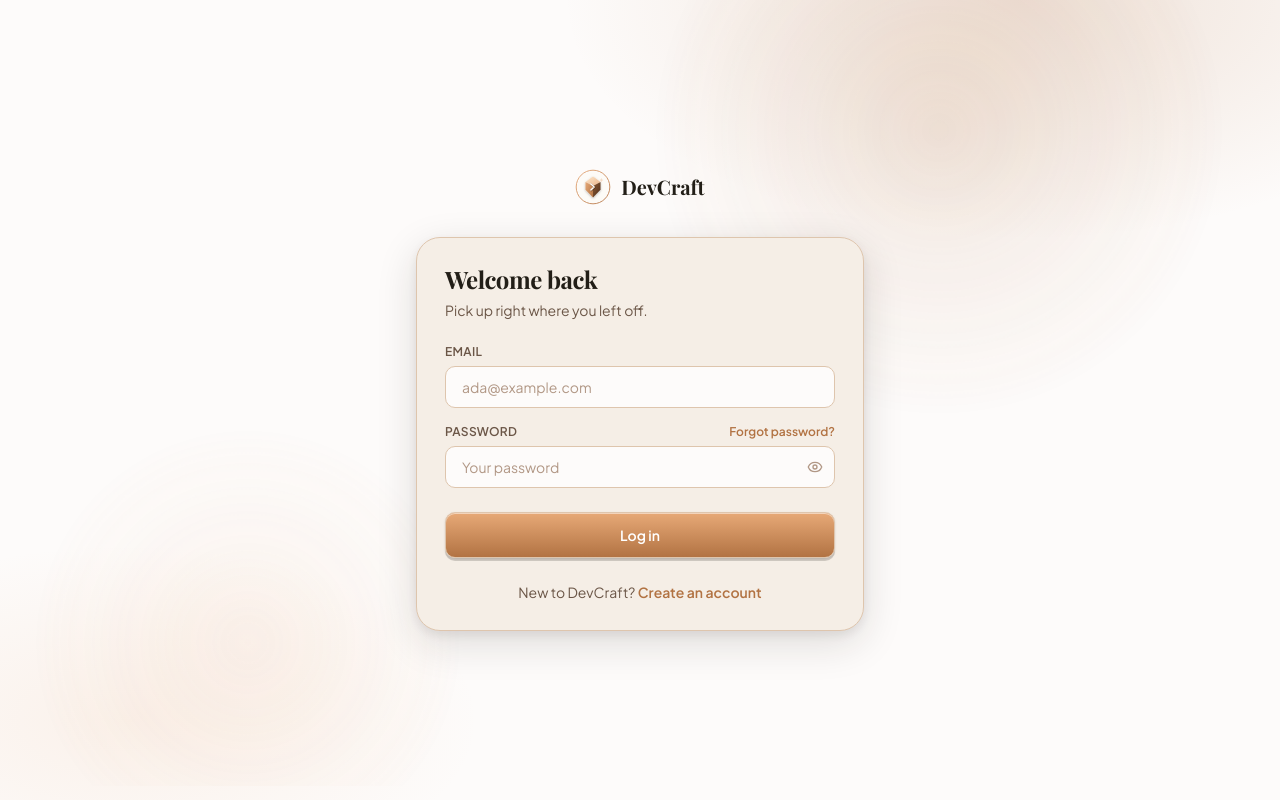
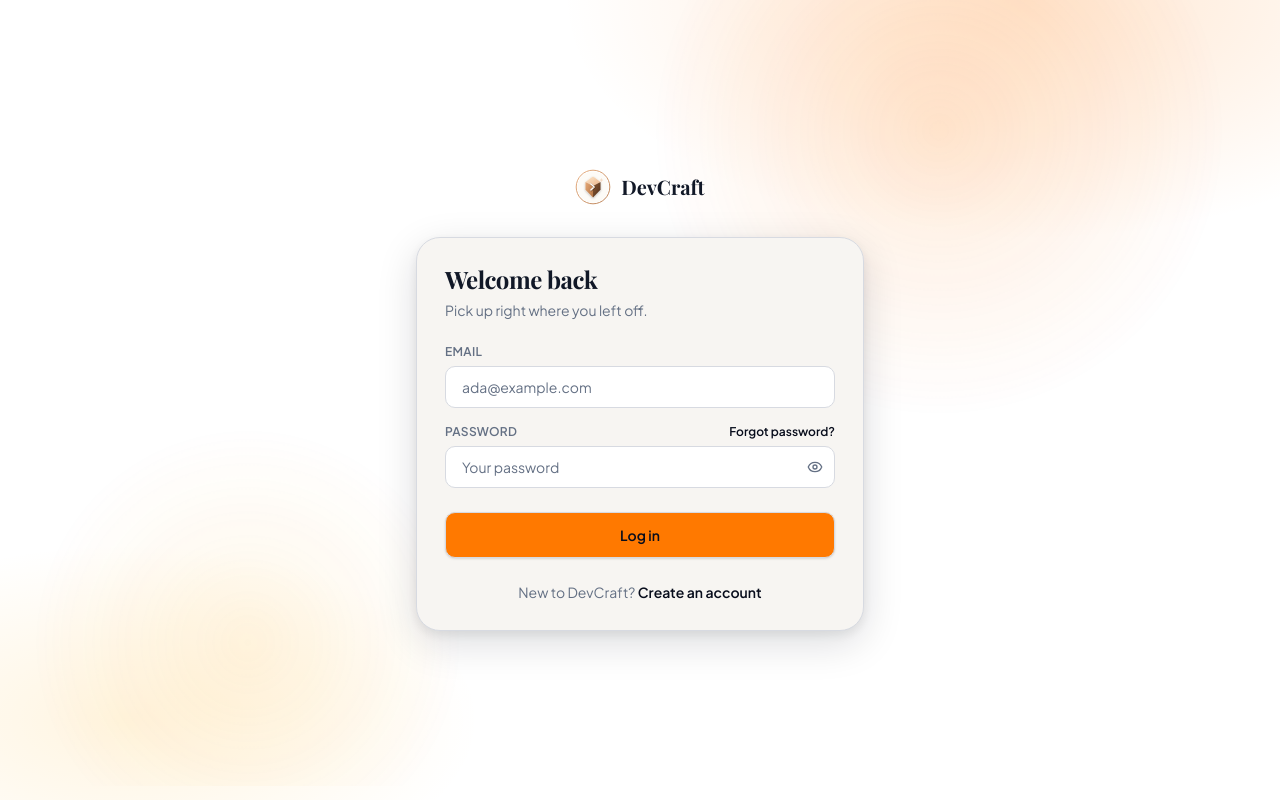
Before and after one commit to ybeex/devcraft-web, a Next.js app: page /login in a window 1280 px wide. Built offline with nearby package versions, Linux system fonts and the light colour scheme; no server answers.

Commit message:
fix(ui): align marketing and dashboard visual details

```diff
--- a/src/app/(marketing)/pricing/page.tsx
+++ b/src/app/(marketing)/pricing/page.tsx
@@ -170,7 +170,7 @@ export default function PricingPage() {
                 )}
               >
                 {tier.featured && (
-                  <span className="absolute -top-3 left-1/2 -translate-x-1/2 rounded-full bg-brand px-3 py-1 text-xs font-bold text-white">
+                  <span className="absolute -top-3 left-1/2 -translate-x-1/2 rounded-full bg-brand px-3 py-1 text-xs font-bold text-[#080D1C]">
                     Most popular
                   </span>
                 )}
--- a/src/app/globals.css
+++ b/src/app/globals.css
@@ -7,64 +7,65 @@
 
 :root {
   /* Canvas */
-  --canvas:      #fdfbfa;
-  --card:        #f5eee6;
-  --raised:      #ebdccb;
+  --canvas:      #ffffff;
+  --card:        #f7f5f2;
+  --raised:      #eceef2;
 
   /* Structure */
-  --rim:         #dec5ad;
-  --rim-subtle:  #eeddc8;
+  --rim:         #d7dae1;
+  --rim-subtle:  #eceef2;
 
   /* Brand */
-  --brand:        #b27343;
-  --brand-hover:  #e7a977;
-  --brand-muted:  rgba(178, 115, 67, 0.12);
+  --brand:        #ff7900;
+  --brand-hover:  #f45b00;
+  --brand-muted:  rgba(255, 121, 0, 0.12);
+  --brand-text:   #080d1c;
 
   /* Text */
-  --ink:   #221e17;
-  --dim:   #6b5647;
-  --ghost: #b19785;
+  --ink:   #111827;
+  --dim:   #647084;
+  --ghost: #647084;
 
   /* Semantic (never theme-shift) */
-  --success: #10b981;
-  --warning: #f59e0b;
-  --error:   #ef4444;
-  --info:    #3b82f6;
+  --success: #16a36a;
+  --warning: #f2a900;
+  --error:   #e5484d;
+  --info:    #3985ff;
 
-  /* Warm, restrained syntax colors for lesson and AI code blocks. */
-  --code-bg:       #f7f3ee;
-  --code-comment:  #687a70;
-  --code-tag:      #c2413b;
-  --code-attr:     #8653b5;
-  --code-string:   #24734b;
-  --code-number:   #bd5b18;
-  --code-keyword:  #793fc1;
-  --code-function: #1769aa;
-  --code-operator: #bd3f75;
+  /* Syntax colors for lesson and AI code blocks. */
+  --code-bg:       #f7f5f2;
+  --code-comment:  #647084;
+  --code-tag:      #e5484d;
+  --code-attr:     #9065ff;
+  --code-string:   #16a36a;
+  --code-number:   #f2a900;
+  --code-keyword:  #7045db;
+  --code-function: #3985ff;
+  --code-operator: #27c9e8;
 
   /* Track accents */
-  --track-fe: #d97706;
-  --track-be: #7c3aed;
+  --track-fe: #ff7900;
+  --track-be: #3985ff;
 
   /* Delta chips */
-  --positive-bg:   #dcfce7;
-  --positive-text: #15803d;
-  --negative-bg:   #fee2e2;
-  --negative-text: #b91c1c;
+  --positive-bg:   rgba(22,163,106,.12);
+  --positive-text: #16a36a;
+  --negative-bg:   rgba(229,72,77,.12);
+  --negative-text: #e5484d;
 
   /* Chart palette — shared both modes */
-  --chart-1: #b27343;
-  --chart-2: #3b82f6;
-  --chart-3: #10b981;
-  --chart-4: #f59e0b;
-  --chart-5: #7c3aed;
-  --chart-6: #d97706;
+  --chart-1: #ff7900;
+  --chart-2: #3985ff;
+  --chart-3: #16a36a;
+  --chart-4: #f2a900;
+  --chart-5: #9065ff;
+  --chart-6: #27c9e8;
   --chart-grid: var(--rim-subtle);
 
   /* Elevation */
-  --shadow-sm: 0 1px 3px rgba(34,30,23,.08), 0 1px 2px rgba(34,30,23,.06);
-  --shadow-md: 0 4px 16px rgba(34,30,23,.10), 0 2px 6px rgba(34,30,23,.06);
-  --shadow-lg: 0 12px 40px rgba(34,30,23,.14), 0 4px 12px rgba(34,30,23,.08);
+  --shadow-sm: 0 1px 3px rgba(8,13,28,.08), 0 1px 2px rgba(8,13,28,.06);
+  --shadow-md: 0 4px 16px rgba(8,13,28,.10), 0 2px 6px rgba(8,13,28,.06);
+  --shadow-lg: 0 12px 40px rgba(8,13,28,.14), 0 4px 12px rgba(8,13,28,.08);
   --bevel-light: inset 0 1px 0 rgba(255,255,255,.5);
 
   /* Radii */
@@ -80,47 +81,48 @@
 }
 
 [data-theme="dark"] {
-  --canvas:      #110f0c;
-  --card:        #221e17;
-  --raised:      #332c22;
+  --canvas:      #080d1c;
+  --card:        #151e32;
+  --raised:      #202b40;
 
-  --rim:         #443b2e;
-  --rim-subtle:  #332c22;
+  --rim:         #344054;
+  --rim-subtle:  #202b40;
 
-  --brand:        #e7a977;
-  --brand-hover:  #edbe99;
-  --brand-muted:  rgba(231, 169, 119, 0.15);
+  --brand:        #ff7900;
+  --brand-hover:  #ffaa00;
+  --brand-muted:  rgba(255, 121, 0, 0.15);
+  --brand-text:   #ffaa00;
 
-  --ink:   #fdfbf7;
-  --dim:   #caa894;
-  --ghost: #6b5647;
+  --ink:   #f7f5f2;
+  --dim:   #c8cbd4;
+  --ghost: #c8cbd4;
 
-  --code-bg:       #24211f;
-  --code-comment:  #93a397;
-  --code-tag:      #ff8f7b;
-  --code-attr:     #d2a6ff;
-  --code-string:   #a4df9b;
-  --code-number:   #ffc078;
-  --code-keyword:  #d6a3ff;
-  --code-function: #82caff;
-  --code-operator: #ff8ac2;
+  --code-bg:       #10182b;
+  --code-comment:  #c8cbd4;
+  --code-tag:      #ff8a80;
+  --code-attr:     #b9a1ff;
+  --code-string:   #40d6a1;
+  --code-number:   #ffc247;
+  --code-keyword:  #b9a1ff;
+  --code-function: #72aaff;
+  --code-operator: #27c9e8;
 
-  --track-fe: #f59e0b;
-  --track-be: #a78bfa;
+  --track-fe: #ffaa00;
+  --track-be: #72aaff;
 
-  --positive-bg:   rgba(16,185,129,.16);
-  --positive-text: #4ade80;
-  --negative-bg:   rgba(239,68,68,.16);
-  --negative-text: #f87171;
+  --positive-bg:   rgba(22,163,106,.16);
+  --positive-text: #40d6a1;
+  --negative-bg:   rgba(229,72,77,.16);
+  --negative-text: #ff8a80;
 
   --shadow-sm: 0 1px 3px rgba(0,0,0,.3), 0 1px 2px rgba(0,0,0,.2);
   --shadow-md: 0 4px 16px rgba(0,0,0,.4), 0 2px 6px rgba(0,0,0,.2);
   --shadow-lg: 0 12px 40px rgba(0,0,0,.5), 0 4px 12px rgba(0,0,0,.3);
   --bevel-light: inset 0 1px 0 rgba(255,255,255,.06);
 
-  --canvas-dot:  rgba(231,169,119,.08);
-  --ghost-frame: rgba(231,169,119,.25);
-  --glow-rgb:    231, 169, 119;
+  --canvas-dot:  rgba(255,170,0,.08);
+  --ghost-frame: rgba(255,170,0,.25);
+  --glow-rgb:    255, 121, 0;
 
   --font-ui: 'Bricolage Grotesque', sans-serif;
 }
@@ -188,21 +190,21 @@ h1, h2, h3, h4, h5, h6 {
   .text-ink   { color: var(--ink); }
   .text-dim   { color: var(--dim); }
   .text-ghost { color: var(--ghost); }
-  .text-brand { color: var(--brand); }
+  .text-brand { color: var(--brand-text); }
 
   .shadow-elev-sm { box-shadow: var(--shadow-sm); }
   .shadow-elev-md { box-shadow: var(--shadow-md); }
   .shadow-elev-lg { box-shadow: var(--shadow-lg); }
 
   .glass {
-    background: rgba(253,251,250,.6);
+    background: rgba(255,255,255,.6);
     backdrop-filter: blur(16px) saturate(180%);
-    border: 1px solid rgba(222,197,173,.4);
+    border: 1px solid rgba(215,218,225,.4);
     box-shadow: var(--shadow-md);
   }
   [data-theme="dark"] .glass {
-    background: rgba(34,30,23,.7);
-    border-color: rgba(68,59,46,.5);
+    background: rgba(21,30,50,.7);
+    border-color: rgba(52,64,84,.5);
   }
 
   .text-gradient {
@@ -215,21 +217,21 @@ h1, h2, h3, h4, h5, h6 {
   .mesh-bg {
     background-color: var(--canvas);
     background-image:
-      radial-gradient(ellipse 60% 50% at 80% 0%, rgba(178,115,67,.18) 0%, transparent 60%),
-      radial-gradient(ellipse 50% 40% at 10% 90%, rgba(231,169,119,.12) 0%, transparent 55%);
+      radial-gradient(ellipse 60% 50% at 80% 0%, rgba(255,121,0,.18) 0%, transparent 60%),
+      radial-gradient(ellipse 50% 40% at 10% 90%, rgba(255,170,0,.12) 0%, transparent 55%);
   }
   [data-theme="dark"] .mesh-bg {
     background-image:
-      radial-gradient(ellipse 60% 50% at 80% 0%, rgba(231,169,119,.15) 0%, transparent 60%),
-      radial-gradient(ellipse 50% 40% at 10% 90%, rgba(178,115,67,.10) 0%, transparent 55%);
+      radial-gradient(ellipse 60% 50% at 80% 0%, rgba(255,121,0,.15) 0%, transparent 60%),
+      radial-gradient(ellipse 50% 40% at 10% 90%, rgba(255,170,0,.10) 0%, transparent 55%);
   }
 
   .mesh-animate { position: relative; overflow: hidden; }
   .mesh-animate::before {
     content: ''; position: absolute; inset: 0; z-index: 0; pointer-events: none;
     background-image:
-      radial-gradient(circle 420px at 72% 18%, rgba(178,115,67,.16) 0%, transparent 70%),
-      radial-gradient(circle 320px at 18% 82%, rgba(231,169,119,.11) 0%, transparent 70%);
+      radial-gradient(circle 420px at 72% 18%, rgba(255,121,0,.16) 0%, transparent 70%),
+      radial-gradient(circle 320px at 18% 82%, rgba(255,170,0,.11) 0%, transparent 70%);
     animation: meshDrift 18s ease-in-out infinite;
   }
   @keyframes meshDrift {
@@ -249,17 +251,18 @@ h1, h2, h3, h4, h5, h6 {
   }
 
   .btn-3d {
-    background: linear-gradient(180deg, var(--brand-hover) 0%, var(--brand) 100%);
-    box-shadow: var(--bevel-light), 0 3px 0 rgba(34,30,23,.18), var(--shadow-sm);
-    border: 1px solid rgba(34,30,23,.08);
-    transition: transform 120ms ease, box-shadow 120ms ease;
+    background: var(--brand);
+    color: #080d1c;
+    box-shadow: var(--shadow-sm);
+    border: 1px solid rgba(8,13,28,.08);
+    transition: background-color 120ms ease, transform 120ms ease, box-shadow 120ms ease;
+  }
+  .btn-3d:hover {
+    background: var(--brand-hover);
   }
   .btn-3d:active {
     transform: translateY(2px);
-    box-shadow: var(--bevel-light), 0 1px 0 rgba(34,30,23,.18), var(--shadow-sm);
-  }
-  [data-theme="dark"] .btn-3d {
-    box-shadow: var(--bevel-light), 0 3px 0 rgba(0,0,0,.4), var(--shadow-sm);
+    box-shadow: none;
   }
 
   @keyframes shimmer { 0% { background-position: -200% 0; } 100% { background-position: 200% 0; } }
@@ -277,7 +280,7 @@ h1, h2, h3, h4, h5, h6 {
 ::-webkit-scrollbar-thumb:hover { background: var(--brand); }
 
 :focus-visible { outline: 2px solid var(--brand); outline-offset: 2px; border-radius: 4px; }
-::selection { background: rgba(178,115,67,.18); color: var(--brand); }
+::selection { background: rgba(255,121,0,.18); color: var(--brand-text); }
 
 /* Syntax colors used by lesson and AI markdown code blocks. */
 .markdown-code-block { background: var(--code-bg); }
@@ -290,6 +293,46 @@ h1, h2, h3, h4, h5, h6 {
 .syntax-function { color: var(--code-function); }
 .syntax-operator { color: var(--code-operator); }
 
+/* Execution output for JavaScript, TypeScript, and SQL uses the same readable terminal surface in lessons and the playground. */
+.code-console-output {
+  background: var(--code-bg);
+  color: var(--ink);
+  border-top: 1px solid var(--rim-subtle);
+}
+.code-console-output .code-console-stdout { color: var(--ink); }
+.code-console-output .code-console-stderr { color: var(--error); }
+.code-console-output .code-console-muted { color: var(--ghost); }
+.code-console-output .code-console-table > div {
+  border-color: var(--rim);
+}
+.code-console-output .code-console-table thead {
+  background: var(--raised);
+  color: var(--dim);
+}
+.code-console-output .code-console-table tr { border-color: var(--rim-subtle); }
+.code-console-output .code-console-table td { color: var(--ink); }
+.code-console-output .code-console-table .result-table-summary { color: var(--dim); }
+.code-console-card {
+  overflow: hidden;
+  border: 1px solid var(--rim);
+  border-radius: var(--radius-md);
+  background: var(--canvas);
+  box-shadow: var(--bevel-light);
+}
+.code-console-error-card { border-color: var(--error); background: color-mix(in srgb, var(--error) 8%, var(--canvas)); }
+.code-console-label {
+  margin: 0;
+  padding: .45rem .7rem;
+  border-bottom: 1px solid var(--rim-subtle);
+  color: var(--dim);
+  font-family: var(--font-mono, ui-monospace, monospace);
+  font-size: 10px;
+  font-weight: 700;
+  letter-spacing: .08em;
+  text-transform: uppercase;
+}
+.code-console-card pre { margin: 0; padding: .75rem; }
+
 @media (prefers-reduced-motion: reduce) {
   *, *::before, *::after {
     animation-duration: .01ms !important;
--- a/src/components/marketing/BlogArticleContent.tsx
+++ b/src/components/marketing/BlogArticleContent.tsx
@@ -97,13 +97,13 @@ function BlockRenderer({ block }: { block: BlogBlock }) {
       return (
         <div className="overflow-hidden rounded-[var(--radius-md)] border border-rim-subtle shadow-elev-sm">
           {/* Code-block chrome — reuses the icon-code-window 3-dot pattern */}
-          <div className="flex items-center gap-1.5 bg-[#221e17] px-4 py-2.5">
+          <div className="flex items-center gap-1.5 bg-[#151E32] px-4 py-2.5">
             <span className="h-2.5 w-2.5 rounded-full bg-error" />
             <span className="h-2.5 w-2.5 rounded-full bg-warning" />
             <span className="h-2.5 w-2.5 rounded-full bg-success" />
-            <span className="ml-2 font-mono text-[11px] text-[#caa894]">{block.language}</span>
+            <span className="ml-2 font-mono text-[11px] text-[#C8CBD4]">{block.language}</span>
           </div>
-          <pre className="overflow-x-auto bg-[#110f0c] p-4 font-mono text-[13px] leading-relaxed text-[#fdfbf7]">
+          <pre className="overflow-x-auto bg-[#080D1C] p-4 font-mono text-[13px] leading-relaxed text-[#F7F5F2]">
             <code>{block.code}</code>
           </pre>
         </div>
--- a/src/components/marketing/PricingPreview.tsx
+++ b/src/components/marketing/PricingPreview.tsx
@@ -74,7 +74,7 @@ export function PricingPreview() {
               )}
             >
               {tier.featured && (
-                <span className="absolute -top-3 left-1/2 -translate-x-1/2 rounded-full bg-brand px-3 py-1 text-xs font-bold text-white">
+                <span className="absolute -top-3 left-1/2 -translate-x-1/2 rounded-full bg-brand px-3 py-1 text-xs font-bold text-[#080D1C]">
                   Most popular
                 </span>
               )}
--- a/src/components/onboarding/OnboardingProgress.tsx
+++ b/src/components/onboarding/OnboardingProgress.tsx
@@ -17,7 +17,7 @@ export function OnboardingProgress({ step, total }: OnboardingProgressProps) {
           className="h-1.5 rounded-full"
           animate={{
             width: i === step ? 32 : 8,
-            backgroundColor: i <= step ? '#fdfbf7' : 'rgba(255,255,255,0.4)',
+            backgroundColor: i <= step ? '#F7F5F2' : 'rgba(255,255,255,0.4)',
           }}
           transition={{ duration: 0.3, ease: easeOut }}
         />
--- a/src/components/ui/Button.tsx
+++ b/src/components/ui/Button.tsx
@@ -11,8 +11,7 @@ interface ButtonProps extends ButtonHTMLAttributes<HTMLButtonElement> {
 }
 
 const variantStyles: Record<ButtonVariant, string> = {
-  // btn-3d (defined in globals.css) supplies the gradient + thickness-shadow + active-press
-  primary: 'btn-3d text-white',
+  primary: 'btn-3d text-[#080D1C]',
   ghost: 'bg-transparent text-ink hover:bg-card',
   outline: 'bg-card border border-rim text-ink shadow-elev-sm hover:shadow-elev-md',
   danger: 'bg-error text-white shadow-elev-sm hover:opacity-90',
```
Also changed, not shown: src/components/dashboard/Sidebar.tsx (+4 -33 lines), src/components/dashboard/TopBar.tsx (+2 -19 lines), src/components/marketing/Hero.tsx (+4 -4 lines), src/components/portfolio/PortfolioView.tsx (+4 -4 lines).
